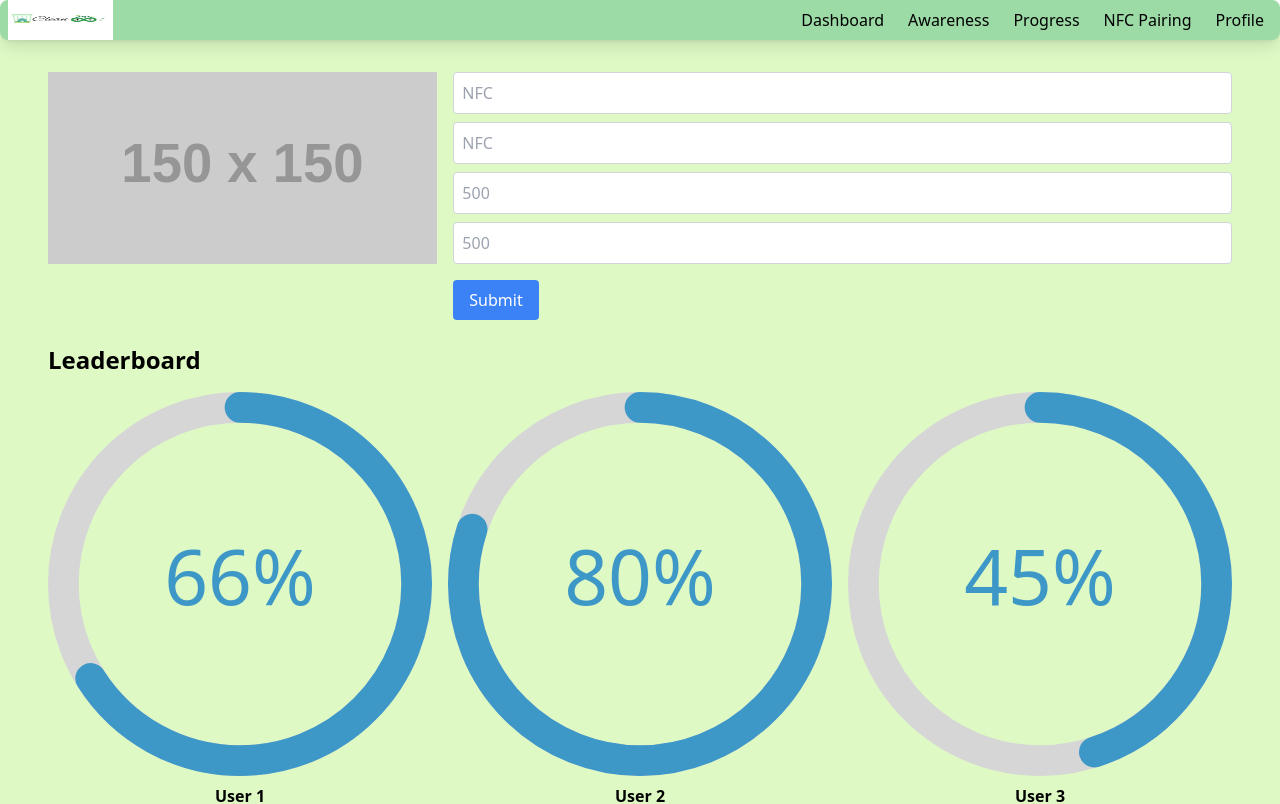
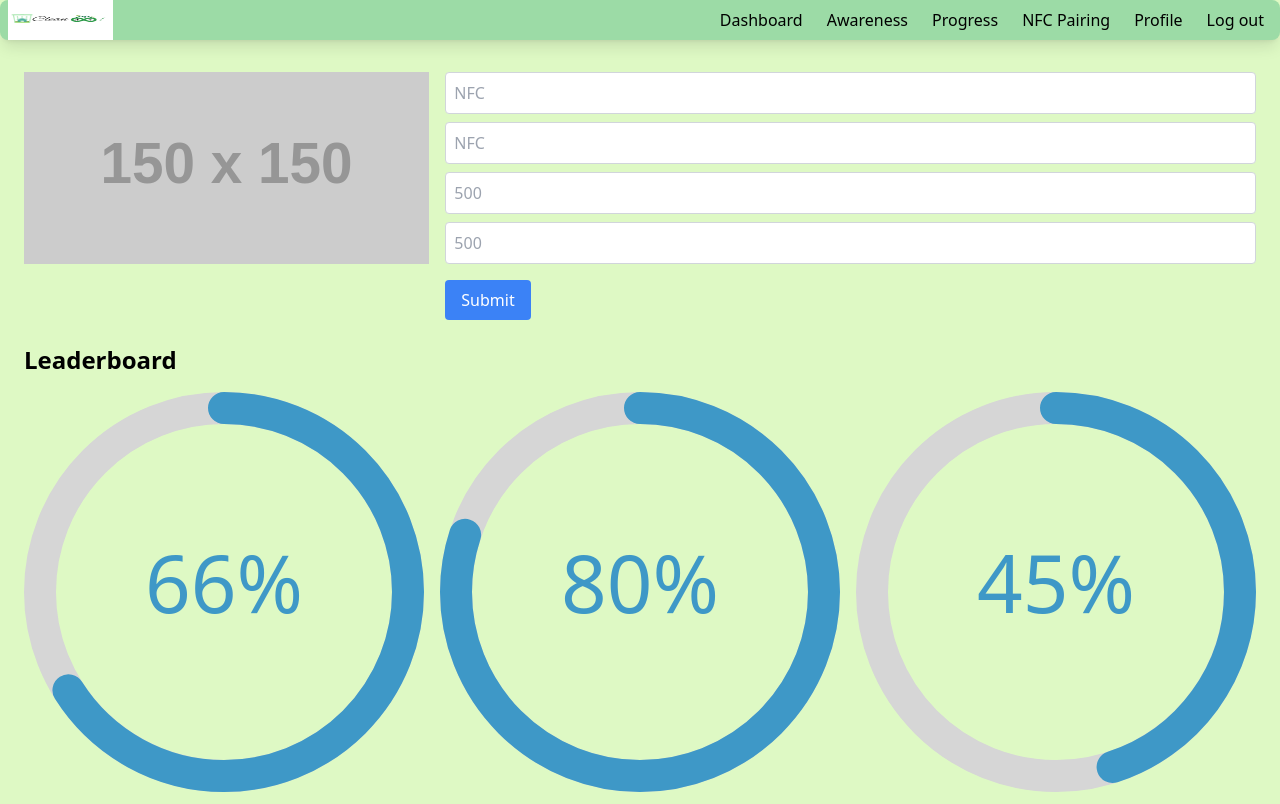
Before and after one commit to Densingh-123/cleaninfinity, a React (Vite) app in the folder client/: page /nfc in a window 1280 px wide. Shown: the top 804 px of the page. Built offline with nearby package versions, Linux system fonts and the light colour scheme.

Commit message:
rectified nav of sign up with removing navbar on a signup page the path '/' is used for signup

```diff
--- a/client/src/components/AuthComp.jsx
+++ b/client/src/components/AuthComp.jsx
@@ -1,6 +1,6 @@
 import { useState } from 'react'
 
-export default function AuthComponent() {
+export default function AuthComponent({ setSignUp }) {
   const [isSignUp, setIsSignUp] = useState(false)
   const [formData, setFormData] = useState({
     email: '',
@@ -12,7 +12,7 @@ export default function AuthComponent() {
     district: '',
     ward: '',
     captchaInput: '',
-    otp: '', // Added OTP to state
+    otp: '',
   })
 
   const handleChange = (e) => {
@@ -45,7 +45,7 @@ export default function AuthComponent() {
       name={name}
       value={formData[name]}
       onChange={handleChange}
-      className={`w-full ${className}`} // Add className here
+      className={`w-full ${className}`}
     >
       {options.map((option, index) => (
         <option
@@ -126,12 +126,12 @@ export default function AuthComponent() {
               />
               <div className='flex items-center'>
                 <InputField
-                  type='number' // Changed to number type
+                  type='number'
                   name='otp'
                   placeholder='Enter OTP'
                   className='w-10/12'
-                  min='0' // Optional: Set min to 0 for number input
-                  onFocus={(e) => e.target.select()} // Select the content on focus
+                  min='0'
+                  onFocus={(e) => e.target.select()}
                 />
                 <button
                   type='button'
@@ -161,7 +161,14 @@ export default function AuthComponent() {
               />
             </>
           )}
-          <button type='submit'>Submit</button>
+          <button type='submit'>
+            <a
+              href='/dashboard'
+              onClick={() => setSignUp(false)}
+            >
+              Submit
+            </a>
+          </button>
           <div className='w-full group authBtn border-2 border-medium-green rounded-lg mt-4 font-bold'>
             <button
               type='button'
--- a/client/src/components/BarChart.jsx
+++ b/client/src/components/BarChart.jsx
@@ -1,21 +1,20 @@
 export default function BarGraph({ data }) {
-  const months = []
-  const currentDate = new Date()
-  for (let i = 0; i < 12; i++) {
-    const nextMonth = new Date(
+  const months = [];
+  const currentDate = new Date();
+
+  // Adjust loop to fill months array with the last 12 months
+  for (let i = 11; i >= 0; i--) {
+    const previousMonth = new Date(
       currentDate.getFullYear(),
-      currentDate.getMonth() + i
-    )
-    months.push(nextMonth.toLocaleString('default', { month: 'short' }))
+      currentDate.getMonth() - i
+    );
+    months.push(previousMonth.toLocaleString('default', { month: 'short' }));
   }
 
   return (
     <div className='flex justify-around items-end h-64 p-4'>
       {months.map((month, index) => (
-        <div
-          key={index}
-          className='flex flex-col items-center'
-        >
+        <div key={index} className='flex flex-col items-center'>
           <div
             style={{ height: `${data[index]}px` }}
             className='w-8 bg-medium-green rounded-lg hover:bg-dark-green'
@@ -24,5 +23,5 @@ export default function BarGraph({ data }) {
         </div>
       ))}
     </div>
-  )
+  );
 }
--- a/client/src/components/Dashboard.jsx
+++ b/client/src/components/Dashboard.jsx
@@ -30,7 +30,7 @@ export default function Dashboard({ creditVal, BarGraphVals }) {
           <BarGraph data={BarGraphVals} />
         </div>
         <h3>How to use?</h3>
-        <div className='w-1/2 grid grid-cols-3 items-center justify-center'>
+        <div className='w-[70%] grid grid-cols-4 items-center justify-center'>
           {titles.map((title, i) => (
             <div
               className='p-4 w-11/12 mb-4 items-center justify-center border rounded shadow-lg hover:shadow-md'
--- a/client/src/components/Layout.jsx
+++ b/client/src/components/Layout.jsx
@@ -1,18 +1,26 @@
-import { BrowserRouter as Router, Routes, Route } from 'react-router-dom'
+import {
+  BrowserRouter as Router,
+  Routes,
+  Route,
+  useLocation,
+} from 'react-router-dom'
 import AuthComponent from './AuthComp'
 import Dashboard from './Dashboard'
 import Navbar from './Navbar'
 import Awareness from './Awareness'
 import Progress from './Progress'
 
-export default function Layout() {
-  const data = [70, 50, 90, 30, 100, 45, 80, 60, 25, 85, 55, 75]
-  const credits = 500
+function LayoutContent({ data, credits, setIsSignUp }) {
+  const location = useLocation()
+
   return (
-    <Router>
-      <div className='min-h-screen relative top-6 bg-lightest-green'>
-        <Navbar />
-        <main className='p-6'>
+    <div
+      className={`min-h-screen relative ${
+        location.pathname === '/' ? 'pt-0' : 'pt-12'
+      } bg-lightest-green`}
+    >
+      {location.pathname !== '/' && <Navbar />}
+      <main>
         <Routes>
           <Route
             path='/dashboard'
@@ -41,11 +49,24 @@ export default function Layout() {
           />
           <Route
             path='/'
-              element={<AuthComponent />}
+            element={<AuthComponent setSignUp={setIsSignUp} />}
           />
         </Routes>
       </main>
     </div>
+  )
+}
+
+export default function Layout() {
+  const data = [70, 50, 90, 30, 100, 45, 80, 60, 25, 85, 55, 80]
+  const credits = 500
+
+  return (
+    <Router>
+      <LayoutContent
+        data={data}
+        credits={credits}
+      />
     </Router>
   )
 }
--- a/client/src/components/Navbar.jsx
+++ b/client/src/components/Navbar.jsx
@@ -1,4 +1,4 @@
-import { Link } from 'react-router-dom';
+import { Link } from 'react-router-dom'
 
 export default function Navbar() {
   const links = [
@@ -7,7 +7,8 @@ export default function Navbar() {
     { href: '/progress', label: 'Progress' },
     { href: '/nfc', label: 'NFC Pairing' },
     { href: '/profile', label: 'Profile' },
-  ];
+    { href: '/', label: 'Log out' },
+  ]
 
   return (
     <header className='h-10 flex items-center fixed w-full justify-between px-2 top-0 bg-light-green z-10 rounded-lg shadow-lg p-4'>
@@ -28,5 +29,5 @@ export default function Navbar() {
         ))}
       </nav>
     </header>
-  );
+  )
 }
```
Lines whose indentation alone changed are shown as unchanged.
